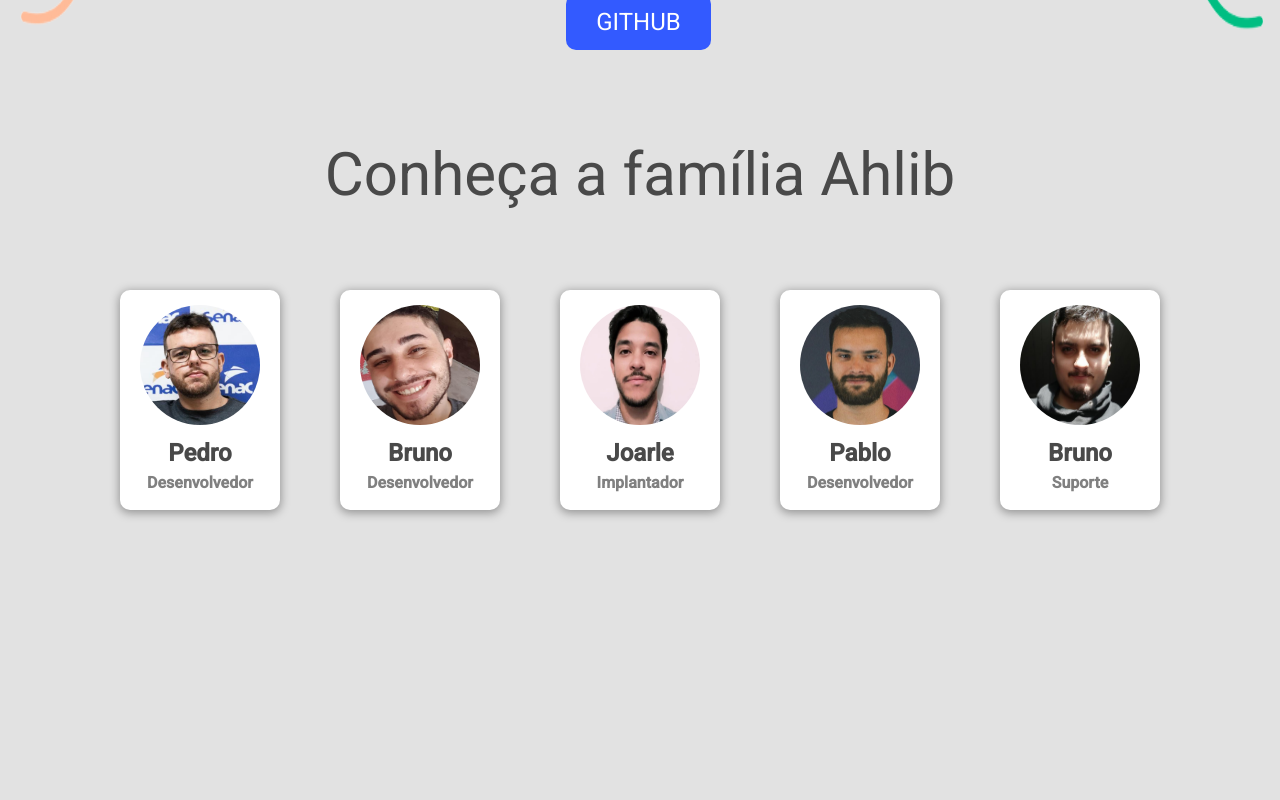
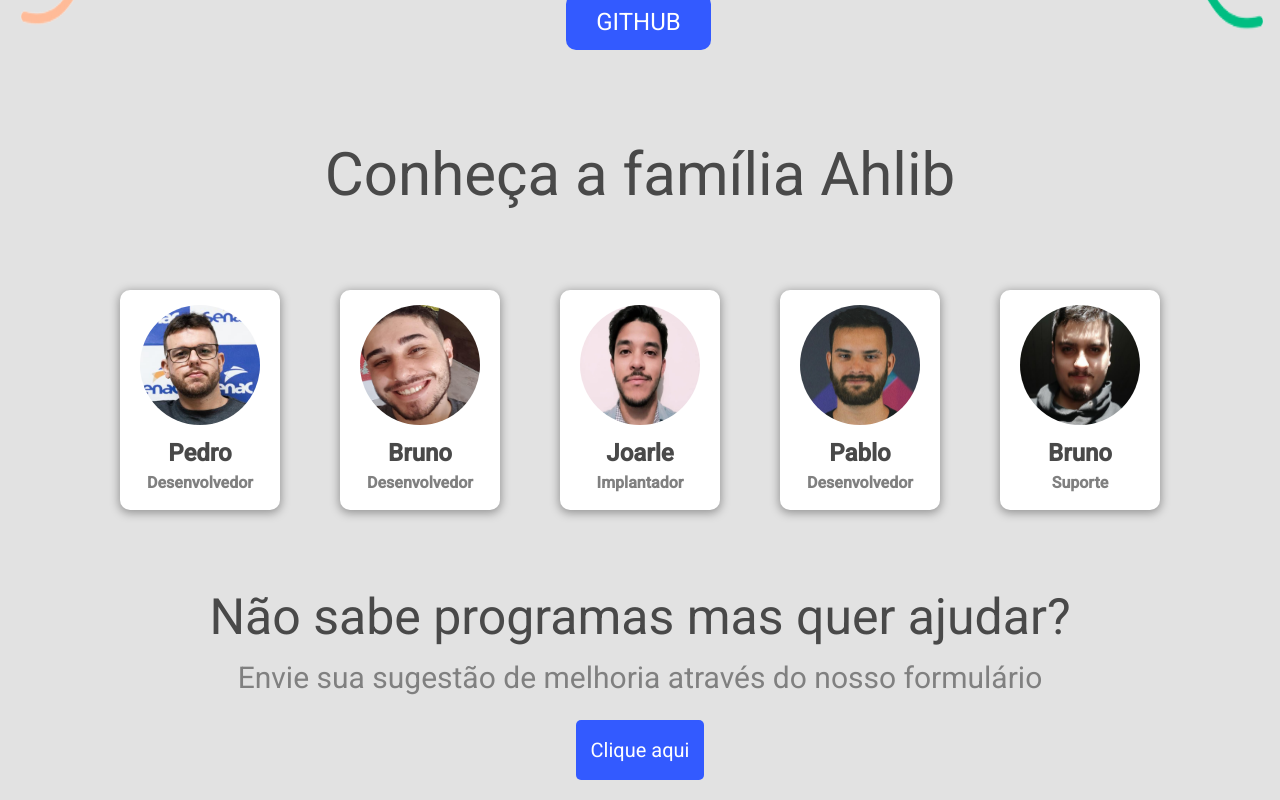
Before and after one commit to AhgoraLabs/AhLib-frontend, a React (Create React App) app: page /sobre in a window 1280 px wide. Shown: the part 390-1190 px from the top of the page. Before the commit the page ends 930 px from the top, so only its background shows below. Built offline with nearby package versions, Linux system fonts and the light colour scheme; sample sign-in values are in the browser's storage.

Commit message:
Alterações styles ahlib web

```diff
--- a/src/pages/AboutUs/index.js
+++ b/src/pages/AboutUs/index.js
@@ -75,6 +75,13 @@ function AboutUs() {
                     ))}
                 </div>
             </div>
+            <div style={{ display: "flex", flexDirection: "column", alignItems: "center", marginTop: 40 }}>
+                <h1 style={{ fontSize: 50, color: "#494949" }}>Não sabe programas mas quer ajudar?</h1>
+                <h2 style={{ fontSize: 30, color: "#808080" }}>Envie sua sugestão de melhoria através do nosso formulário</h2>
+                <a href="https://forms.gle/mRgZhyzjj8wH3DJ9A" target="_blank">
+                    <button style={{ background: "#335AFF", color: "#fff", fontSize: 20, borderRadius: 5, padding: 15, marginTop: 20, marginBottom: 20 }}>Clique aqui</button>
+                </a>
+            </div>
         </Container>
     );
 }
--- a/src/pages/BookInfo.js
+++ b/src/pages/BookInfo.js
@@ -131,7 +131,7 @@ const BookInfo = () => {
                 {isLoading ? (
                     <CircularProgress size={200} />
                 ) : (
-                    <section className="flex w-bookInfo bg-white rounded-3xl">
+                    <section className="flex w-bookInfo bg-white rounded-3xl p-6">
                         <div className="w-96 h-full ">
                             <div
                                 style={{ backgroundImage: `url(${!!image ? image : "https://www.biotecdermo.com.br/wp-content/uploads/2016/10/sem-imagem-10.jpg"})` }}
```
